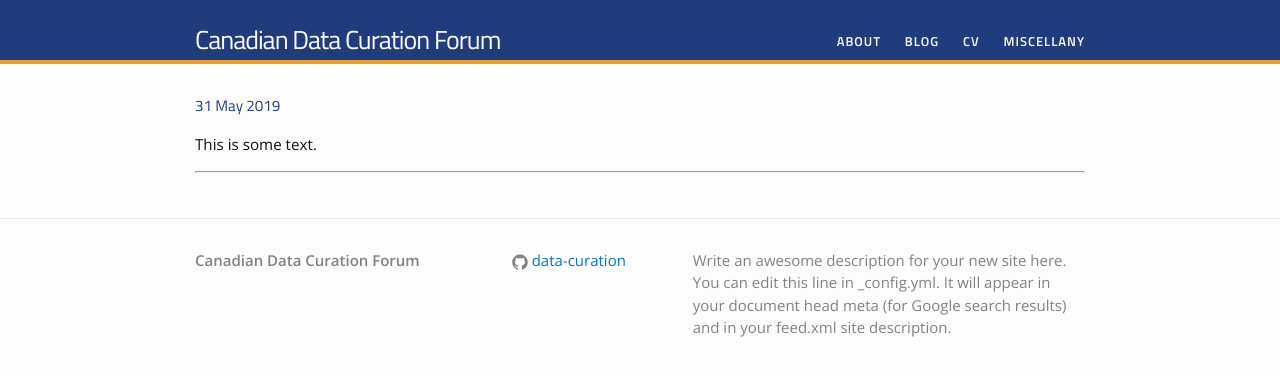
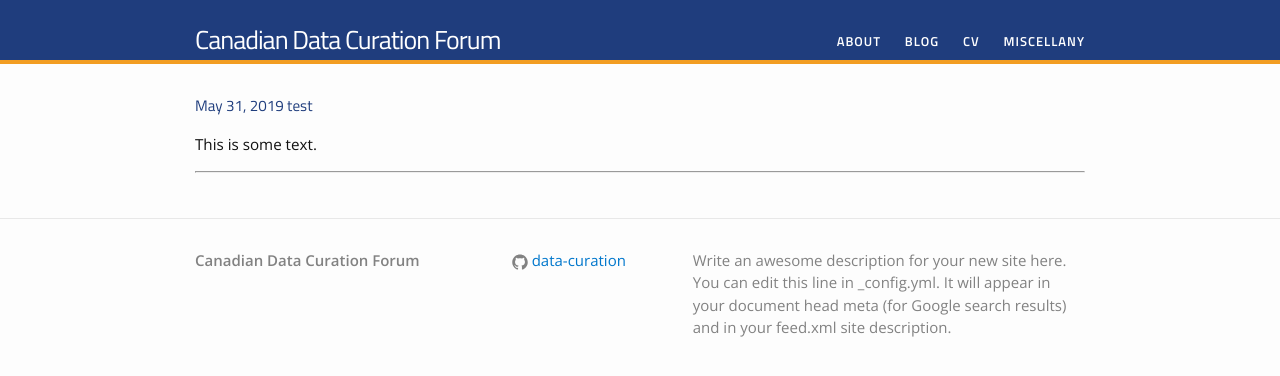
Before and after one commit to data-curation/data-curation.github.io, a Jekyll site: the page built from index.md, in a window 1280 px wide. Shown: the top 376 px of the page. Built offline with Jekyll 4.4.1, drawn with Linux system fonts in a browser that asks for light colours; part of the change alters nothing that is shown.

Commit message:
Update index.md

```diff
--- a/index.md
+++ b/index.md
@@ -5,7 +5,7 @@ layout: default
 <ul class="listing">
 {% for post in site.posts %}
   <li class="listing-item">
-   <p class="meta"><a href="{{ site.baseurl }}{{ post.url }}">{{ post.date | date_to_string }}</a></p>
+   <p class="meta"><a href="{{ site.baseurl }}{{ post.url }}">{{ post.date | date: "%B %-d, %Y" }} {{ post.title }}</a></p>
     <div>
         {{ post.content }}
     </div>
```
